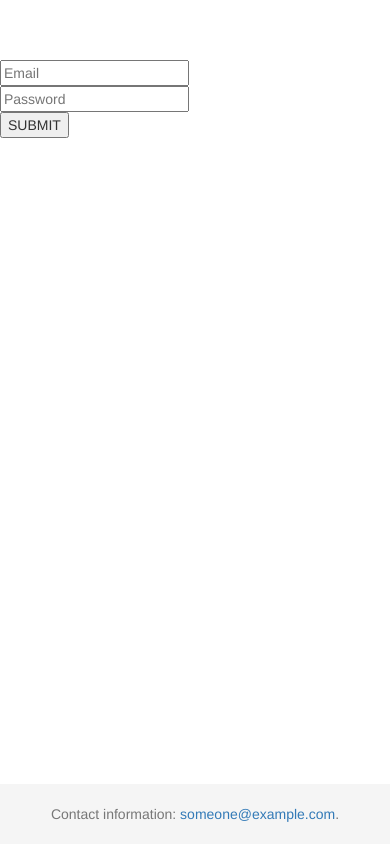
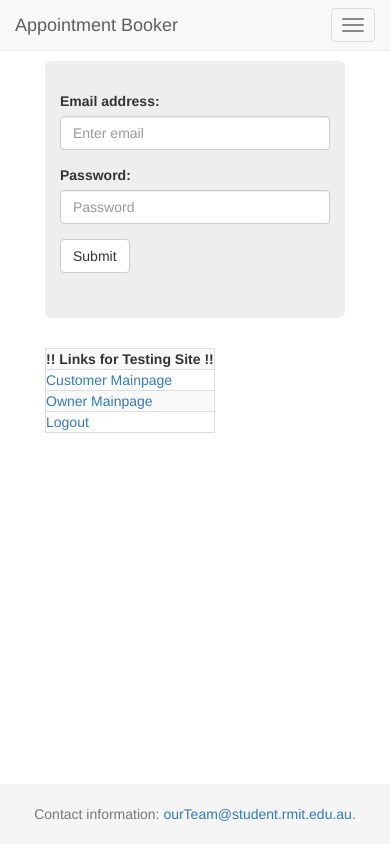
Before and after one commit to AnthonyNicholas/SEPT_appt_booker, a PHP site: page /login.php in a window 390 px wide. Run offline with PHP 8.4, Linux system fonts and the light colour scheme.

Commit message:
Have applied style to Login, Customer Main Page & Owner Main Page.  Also refactored SiteContainer.class.php.

```diff
--- a/Controller.class.php
+++ b/Controller.class.php
@@ -35,6 +35,7 @@ class Controller
         $form = new LoginForm();
 
         $site->printHeader();
+        $site->printNav();
         $form->printHtml();
         $site->printFooter();
 
@@ -60,11 +61,13 @@ class Controller
 
         // here the login form view class is loaded and method printHtml() is called
         require_once('views/SiteContainer.class.php');
+        require_once('views/CustMainPageView.class.php');
         $site = new SiteContainer();
+        $page = new CustMainPageView();
 
         $site->printHeader();
-        $site->printNavCust();
-        echo "<p>THIS IS THE CUSTOMER MAINPAGE</p>";
+        $site->printNav("customer");
+        $page->printHtml();
         $site->printFooter();
 
     }
@@ -72,7 +75,15 @@ class Controller
     // Handles the display of the main page for owners
     public function mainPageOwner()
     {
+        require_once('views/SiteContainer.class.php');
+        require_once('views/OwnerMainPageView.class.php');
+        $site = new SiteContainer();
+        $page = new OwnerMainPageView();
 
+        $site->printHeader();
+        $site->printNav("owner");
+        $page->printHtml();
+        $site->printFooter();
 
     }
 
--- a/bootstrap-3.3.7-dist/css/custom.css
+++ b/bootstrap-3.3.7-dist/css/custom.css
@@ -21,3 +21,8 @@ footer {
 }
 
 /*Other*/
+
+.centre_div{
+    margin: 0 auto;
+    width:100% /* value of your choice which suits your alignment */
+}
--- a/views/LoginForm.class.php
+++ b/views/LoginForm.class.php
@@ -10,21 +10,39 @@ class LoginForm
     public function printHtml()
     {
     ?>
-    <div class="login-form-cust">
-        <form action="" method="post">
-            <table class="login-form-table">
-                <tr>
-                    <td><input name="email" type="email" class="text_input" placeholder="Email"></td>
-                </tr>
-                <tr>
-                    <td><input name="pword" type="password" class="text_input" placeholder="Password"></td>
-                </tr>
-                <tr>
-                    <td><input type="submit" class="submit" value="SUBMIT"></td>
-                </tr>
-            </table>
-        </form>
-    </div>
+
+        <div class = "jumbotron jumbotron-fluid">
+            <form class="form-horizontal" action="" method="post">
+                <div class="form-group">
+                    <label class="control-label col-sm-3" for="email">Email address:</label>
+                    <div class="col-sm-9">
+                        <input type="email" class="form-control" id="email" placeholder="Enter email">
+                    </div>
+                </div>
+                <div class="form-group">
+                    <label class="control-label col-sm-3" for="pwd">Password:</label>
+                    <div class="col-sm-9">
+                        <input name="pword" type="password" class="form-control" placeholder="Password">
+                    </div>
+                </div>
+                <div class="form-group">
+                    <div class="col-sm-offset-3 col-sm-9">
+                        <button type="submit" class="btn btn-default">Submit</button>
+                    </div>
+                </div>
+            </form>
+        </div>
+
+        <table class = "table-striped table-bordered">
+            <tr><th>!! Links for Testing Site !!</th></tr>
+            <tr><td><a href="mainPageCust.php">Customer Mainpage</a></td></tr>
+            <tr><td><a href="mainPageOwner.php">Owner Mainpage</a></td></tr>
+            <tr><td><a href="logout.php">Logout</a></td></tr>
+        </table>
+
+
+
+
     <?php
     }
 }
--- a/views/SiteContainer.class.php
+++ b/views/SiteContainer.class.php
@@ -32,9 +32,10 @@ class SiteContainer
             <!--Close body divs-->
              </div>
              </div>
+             </div>
 
             <footer>
-                    <p class="text-muted text-center">Contact information: <a href="mailto:someone@example.com"> someone@example.com</a>.</p>
+                    <p class="text-muted text-center">Contact information: <a href="mailto:ourTeam@student.rmit.edu.au"> ourTeam@student.rmit.edu.au</a>.</p>
             </footer>
 
             <!--Bootstrap javascript-->
@@ -48,9 +49,13 @@ class SiteContainer
     <?php
     }
 
-    public function printNavCust()
+// Prints appropriate navigation bar.  Argument $type can be "owner", "customer" or for anything else
+// standard navigation bar is printed.
+
+public function printNav($type = "none")
     {
     ?>
+    <div class="container">
     <nav class="navbar navbar-default navbar-fixed-top">
         <div class="container-fluid">
             <div class="navbar-header">
@@ -63,56 +68,36 @@ class SiteContainer
                 <a class="navbar-brand" href="..."><span class="red">Appointment Booker</span></a>
             </div>
             <div class="collapse navbar-collapse" id="navbar">
+
+            <?php if ($type == "owner"){ ?>
+                <ul class="nav navbar-nav">
+                    <li><a href="...">Book Appointment</a></li>
+                    <li><a href="...">Add Employee</a></li>
+                    <li><a href="...">Set Employee Times</a></li>
+                    <li><a href="...">View Calander</a></li>
+                </ul>
+                <ul class="nav navbar-nav navbar-right">
+                    <li><a href="login.php">Log Out</a></li>
+                </ul>
+            <?php }
+
+            if ($type == "customer"){ ?>
                 <ul class="nav navbar-nav">
                     <li><a href="...">Book Appointment</a></li>
                     <li><a href="...">View Calender</a></li>
                     <li><a href="...">View History</a></li>
-
                 </ul>
                 <ul class="nav navbar-nav navbar-right">
                     <li><a href="login.php">Log Out</a></li>
                 </ul>
+            <?php } ?>
+
             </div>
         </div>
     </nav>
 
     <div class="container-fluid text-center">
-        <div class="col-sm-8 text-left">
-
-
-    <?php
-    }
-
-    public function printNavOwner()
-    {
-    ?>
-    <nav class="navbar navbar-default">
-        <div class="container-fluid">
-            <div class="navbar-header">
-                <button aria-expanded="false" class="navbar-toggle collapsed" data-target="#navbar" data-toggle="collapse" type="button">
-                    <span class="sr-only">Toggle navigation</span>
-                    <span class="icon-bar"></span>
-                    <span class="icon-bar"></span>
-                    <span class="icon-bar"></span>
-                </button>
-                <a class="navbar-brand" href="mainpage.php"><span class="red">Appointment Booker</span></a>
-            </div>
-            <div class="collapse navbar-collapse" id="navbar">
-                <ul class="nav navbar-nav">
-                    <li><a href="...">Book Appointment</a></li>
-                    <li><a href="...">Add Employee</a></li>
-                    <li><a href="...">Set Employee Times</a></li>
-                    <li><a href="...">View Calander</a></li>
-
-                </ul>
-                <ul class="nav navbar-nav navbar-right">
-                    <li><a href="login.php">Log Out</a></li>
-                </ul>
-            </div>
-        </div>
-    </nav>
-
-    <div class="container-fluid text-center">
+        <div class="col-sm-2 text-left"></div>
         <div class="col-sm-8 text-left">
 
     <?php
```
Also changed, not shown: mainPageOwner.php (added, +23 -0 lines), views/CustMainPageView.class.php (+11 -10 lines), views/EmpMainPageView.class.php (deleted, +0 -8 lines), views/OwnerMainPageView.class.php (+8 -10 lines). Lines whose indentation alone changed are shown as unchanged.
